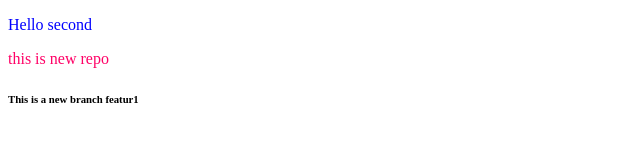
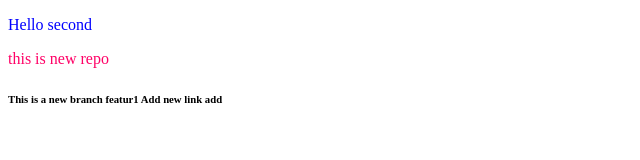
Before and after one commit to mandeep-verma/second-local, a plain HTML site: page index.html in a window 1280 px wide. Shown: the full height of the page, 0-640 px from the left. Drawn offline with Linux system fonts and the light colour scheme.

Commit message:
new link add in same line

```diff
--- a/index.html
+++ b/index.html
@@ -18,7 +18,7 @@
 
     <!-- new branc method -->
 
-    <h6> This is a new branch featur1</h6>
+    <h6> This is a new branch featur1 Add new link add </h6>
 
 
 </body>
```
